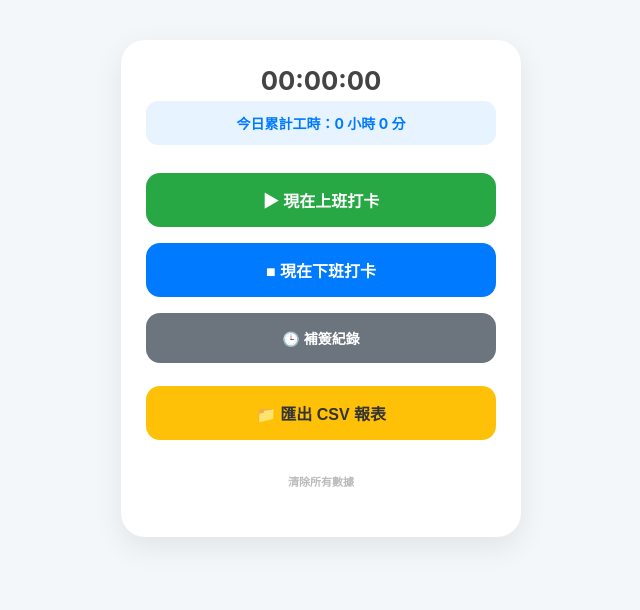
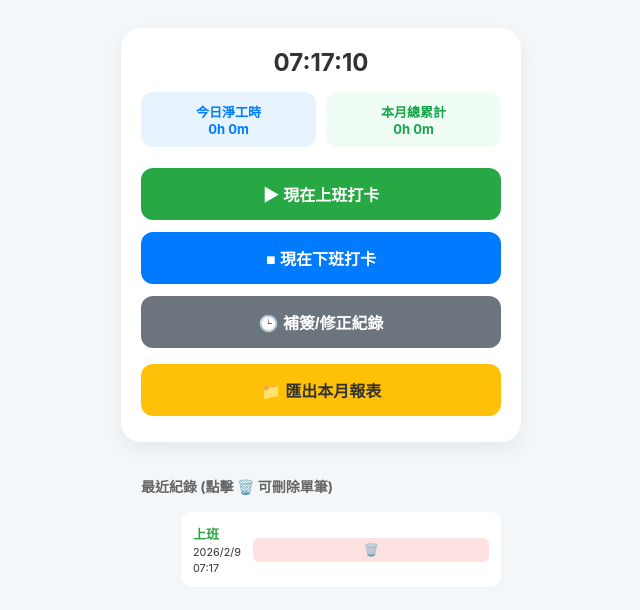
Before and after one commit to Fuyuu050/my-work-log, a plain HTML site: page index.html in a window 1280 px wide. Both pictures are taken after a click on the button "▶ 現在上班打卡". Shown: the whole page, without its empty margins (319-959 px from the left). Drawn offline with Linux system fonts and the light colour scheme.

Commit message:
Update index.html

```diff
--- a/index.html
+++ b/index.html
@@ -3,59 +3,161 @@
 <head>
     <meta charset="UTF-8">
     <meta name="viewport" content="width=device-width, initial-scale=1.0">
-    <title>工時助手 Pro</title>
-
-    <meta name="apple-mobile-web-app-title" content="工時助手">
+    <title>工時助手 Pro+</title>
     <meta name="apple-mobile-web-app-capable" content="yes">
-    <meta name="apple-mobile-web-app-status-bar-style" content="black-translucent">
     <link rel="apple-touch-icon" href="https://fav.farm/🕒">
-    <link rel="icon" href="https://fav.farm/🕒">
-
     <style>
-        body { font-family: -apple-system, BlinkMacSystemFont, "Segoe UI", Roboto, sans-serif; display: flex; flex-direction: column; align-items: center; padding: 20px; background: #f4f7f9; color: #333; margin: 0; }
-        .card { background: white; padding: 25px; border-radius: 24px; box-shadow: 0 10px 30px rgba(0,0,0,0.08); width: 90%; max-width: 350px; text-align: center; margin-top: 20px; }
-        #clock { font-size: 1.6rem; color: #444; margin-bottom: 5px; font-weight: bold; }
-        #today-summary { background: #e7f3ff; color: #007bff; padding: 12px; border-radius: 12px; margin-bottom: 20px; font-size: 14px; font-weight: bold; }
-
-        button { width: 100%; padding: 15px; margin: 8px 0; border: none; border-radius: 14px; font-size: 16px; font-weight: 600; cursor: pointer; transition: 0.2s; }
-        button:active { transform: scale(0.96); opacity: 0.9; }
+        body { font-family: -apple-system, sans-serif; display: flex; flex-direction: column; align-items: center; padding: 20px; background: #f4f7f9; color: #333; }
+        .card { background: white; padding: 20px; border-radius: 20px; box-shadow: 0 8px 20px rgba(0,0,0,0.06); width: 100%; max-width: 360px; text-align: center; }
+        .summary-box { display: flex; justify-content: space-around; margin: 15px 0; gap: 10px; }
+        .stat-item { background: #e7f3ff; color: #007bff; padding: 10px; border-radius: 12px; flex: 1; font-size: 13px; font-weight: bold; }
+        button { width: 100%; padding: 14px; margin: 6px 0; border: none; border-radius: 12px; font-size: 16px; font-weight: 600; cursor: pointer; }
         .btn-in { background: #28a745; color: white; }
         .btn-out { background: #007bff; color: white; }
-        .btn-manual { background: #6c757d; color: white; font-size: 14px; }
-        .btn-export { background: #ffc107; color: #333; margin-top: 15px; }
-
-        /* 彈窗 Modal */
-        .modal { display: none; position: fixed; top: 0; left: 0; width: 100%; height: 100%; background: rgba(0,0,0,0.6); justify-content: center; align-items: center; z-index: 1000; }
-        .modal-content { background: white; padding: 25px; border-radius: 20px; width: 80%; max-width: 300px; }
-        input, select { width: 100%; padding: 12px; margin: 10px 0; border: 1px solid #ddd; border-radius: 10px; font-size: 16px; box-sizing: border-box; }
-
-        .log-container { margin-top: 25px; width: 90%; max-width: 350px; }
-        ul { list-style: none; padding: 0; }
-        li { background: white; margin-bottom: 8px; padding: 12px; border-radius: 12px; font-size: 13px; display: flex; justify-content: space-between; align-items: center; box-shadow: 0 2px 5px rgba(0,0,0,0.02); }
-        .tag { font-weight: bold; padding: 3px 8px; border-radius: 6px; color: white; font-size: 11px; }
+        .btn-manual { background: #6c757d; color: white; }
+        .btn-export { background: #ffc107; color: #333; margin-top: 10px; }
+        .modal { display: none; position: fixed; top: 0; left: 0; width: 100%; height: 100%; background: rgba(0,0,0,0.5); justify-content: center; align-items: center; z-index: 100; }
+        .modal-content { background: white; padding: 20px; border-radius: 15px; width: 80%; max-width: 300px; }
+        input, select { width: 100%; padding: 10px; margin: 10px 0; border: 1px solid #ddd; border-radius: 8px; box-sizing: border-box; }
+        .log-list { margin-top: 20px; width: 100%; max-width: 360px; }
+        li { background: white; margin-bottom: 8px; padding: 12px; border-radius: 10px; display: flex; justify-content: space-between; align-items: center; font-size: 13px; box-shadow: 0 2px 5px rgba(0,0,0,0.02); }
+        .btn-del { background: #fee2e2; color: #ef4444; border: none; padding: 5px 8px; border-radius: 6px; font-size: 12px; cursor: pointer; }
     </style>
 </head>
 <body>
 
 <div class="card">
-    <div id="clock">00:00:00</div>
-    <div id="today-summary">今日累計工時：0 小時 0 分</div>
+    <div id="clock" style="font-size: 1.5rem; font-weight: bold;">00:00:00</div>
+    <div class="summary-box">
+        <div class="stat-item">今日淨工時<br><span id="today-h">0h 0m</span></div>
+        <div class="stat-item" style="background: #f0fdf4; color: #16a34a;">本月總累計<br><span id="month-h">0h 0m</span></div>
+    </div>
     <button class="btn-in" onclick="addLog('上班')">▶ 現在上班打卡</button>
     <button class="btn-out" onclick="addLog('下班')">■ 現在下班打卡</button>
-    <button class="btn-manual" onclick="toggleModal(true)">🕒 補簽紀錄</button>
-    <button class="btn-export" onclick="exportCSV()">📁 匯出 CSV 報表</button>
-    <button style="background:none; color:#bbb; font-size:11px; margin-top:10px;" onclick="clearLogs()">清除所有數據</button>
+    <button class="btn-manual" onclick="toggleModal(true)">🕒 補簽/修正紀錄</button>
+    <button class="btn-export" onclick="exportCSV()">📁 匯出本月報表</button>
 </div>
 
 <div id="manualModal" class="modal">
     <div class="modal-content">
         <h3 style="margin-top:0">手動補簽</h3>
-        <label>類型：</label>
-        <select id="m-type">
-            <option value="上班">上班</option>
-            <option value="下班">下班</option>
-        </select>
-        <label>時間：</label>
+        <select id="m-type"><option value="上班">上班</option><option value="下班">下班</option></select>
         <input type="datetime-local" id="m-datetime">
         <button class="btn-in" onclick="saveManualLog()">確認儲存</button>
-        <button style="background:#eee; color:#333;" onclick="toggleModal
+        <button style="background:#eee; color:#333;" onclick="toggleModal(false)">取消</button>
+    </div>
+</div>
+
+<div class="log-list">
+    <h3 style="font-size: 14px; color: #666;">最近紀錄 (點擊 🗑️ 可刪除單筆)</h3>
+    <ul id="logList"></ul>
+</div>
+
+<script>
+    function updateClock() { document.getElementById('clock').innerText = new Date().toLocaleTimeString('zh-TW', {hour12:false}); }
+    setInterval(updateClock, 1000); updateClock();
+
+    function toggleModal(show) {
+        const modal = document.getElementById('manualModal');
+        modal.style.display = show ? 'flex' : 'none';
+        if(show) {
+            const now = new Date();
+            now.setMinutes(now.getMinutes() - now.getTimezoneOffset());
+            document.getElementById('m-datetime').value = now.toISOString().slice(0, 16);
+            // 自動建議類型
+            const logs = JSON.parse(localStorage.getItem('workLogs') || "[]");
+            if(logs.length > 0) document.getElementById('m-type').value = (logs[0].type === '上班') ? '下班' : '上班';
+        }
+    }
+
+    function addLog(type) {
+        const now = new Date();
+        saveToStorage({ type, timestamp: now.getTime(), date: now.toLocaleDateString('zh-TW'), time: now.toLocaleTimeString('zh-TW', {hour:'2-digit', minute:'2-digit', hour12:false}) });
+    }
+
+    function saveManualLog() {
+        const dt = new Date(document.getElementById('m-datetime').value);
+        if(!dt.getTime()) return alert("請選擇時間");
+        saveToStorage({ type: document.getElementById('m-type').value, timestamp: dt.getTime(), date: dt.toLocaleDateString('zh-TW'), time: dt.toLocaleTimeString('zh-TW', {hour:'2-digit', minute:'2-digit', hour12:false}) });
+        toggleModal(false);
+    }
+
+    function saveToStorage(entry) {
+        let logs = JSON.parse(localStorage.getItem('workLogs') || "[]");
+        logs.push(entry);
+        logs.sort((a, b) => b.timestamp - a.timestamp);
+        localStorage.setItem('workLogs', JSON.stringify(logs));
+        render();
+    }
+
+    function deleteLog(index) {
+        if(confirm("確定要刪除這筆紀錄嗎？")) {
+            let logs = JSON.parse(localStorage.getItem('workLogs') || "[]");
+            logs.splice(index, 1);
+            localStorage.setItem('workLogs', JSON.stringify(logs));
+            render();
+        }
+    }
+
+    function calculateStats(logs, filterMonth = false) {
+        const today = new Date().toLocaleDateString('zh-TW');
+        const thisMonth = new Date().getMonth();
+        let filtered = [...logs].sort((a,b) => a.timestamp - b.timestamp);
+
+        if(!filterMonth) filtered = filtered.filter(l => l.date === today);
+        else filtered = filtered.filter(l => new Date(l.timestamp).getMonth() === thisMonth);
+
+        // 按日期分組計算（為了每日扣除午休）
+        const days = {};
+        filtered.forEach(l => {
+            if(!days[l.date]) days[l.date] = [];
+            days[l.date].push(l);
+        });
+
+        let grandTotalMin = 0;
+        for(let d in days) {
+            let dayMs = 0, lastIn = null;
+            days[d].forEach(l => {
+                if(l.type === '上班') lastIn = l.timestamp;
+                else if(l.type === '下班' && lastIn) { dayMs += (l.timestamp - lastIn); lastIn = null; }
+            });
+            let dayMin = Math.floor(dayMs / 60000);
+            if(dayMin >= 300) dayMin -= 60; // 滿5小時扣1小時午休
+            grandTotalMin += Math.max(0, dayMin);
+        }
+        return { h: Math.floor(grandTotalMin/60), m: grandTotalMin%60 };
+    }
+
+    function render() {
+        const logs = JSON.parse(localStorage.getItem('workLogs') || "[]");
+        const today = calculateStats(logs, false);
+        const month = calculateStats(logs, true);
+        document.getElementById('today-h').innerText = `${today.h}h ${today.m}m`;
+        document.getElementById('month-h').innerText = `${month.h}h ${month.m}m`;
+
+        document.getElementById('logList').innerHTML = logs.slice(0, 10).map((l, idx) => `
+            <li>
+                <div style="text-align:left">
+                    <b style="color:${l.type==='上班'?'#28a745':'#007bff'}">${l.type}</b><br>
+                    <small>${l.date} ${l.time}</small>
+                </div>
+                <button class="btn-del" onclick="deleteLog(${idx})">🗑️</button>
+            </li>
+        `).join('');
+    }
+
+    function exportCSV() {
+        const logs = JSON.parse(localStorage.getItem('workLogs') || "[]");
+        const sorted = [...logs].sort((a, b) => a.timestamp - b.timestamp);
+        let csv = "\uFEFF日期,類型,時間,備註\n";
+        sorted.forEach(l => csv += `${l.date},${l.type},${l.time},\n`);
+        const blob = new Blob([csv], { type: 'text/csv;charset=utf-8;' });
+        const a = document.createElement("a"); a.href = URL.createObjectURL(blob);
+        a.download = `工時報表_${new Date().toLocaleDateString()}.csv`; a.click();
+    }
+
+    function clearLogs() { if(confirm("確定清空？")) { localStorage.removeItem('workLogs'); render(); } }
+    render();
+</script>
+</body>
+</html>
```
